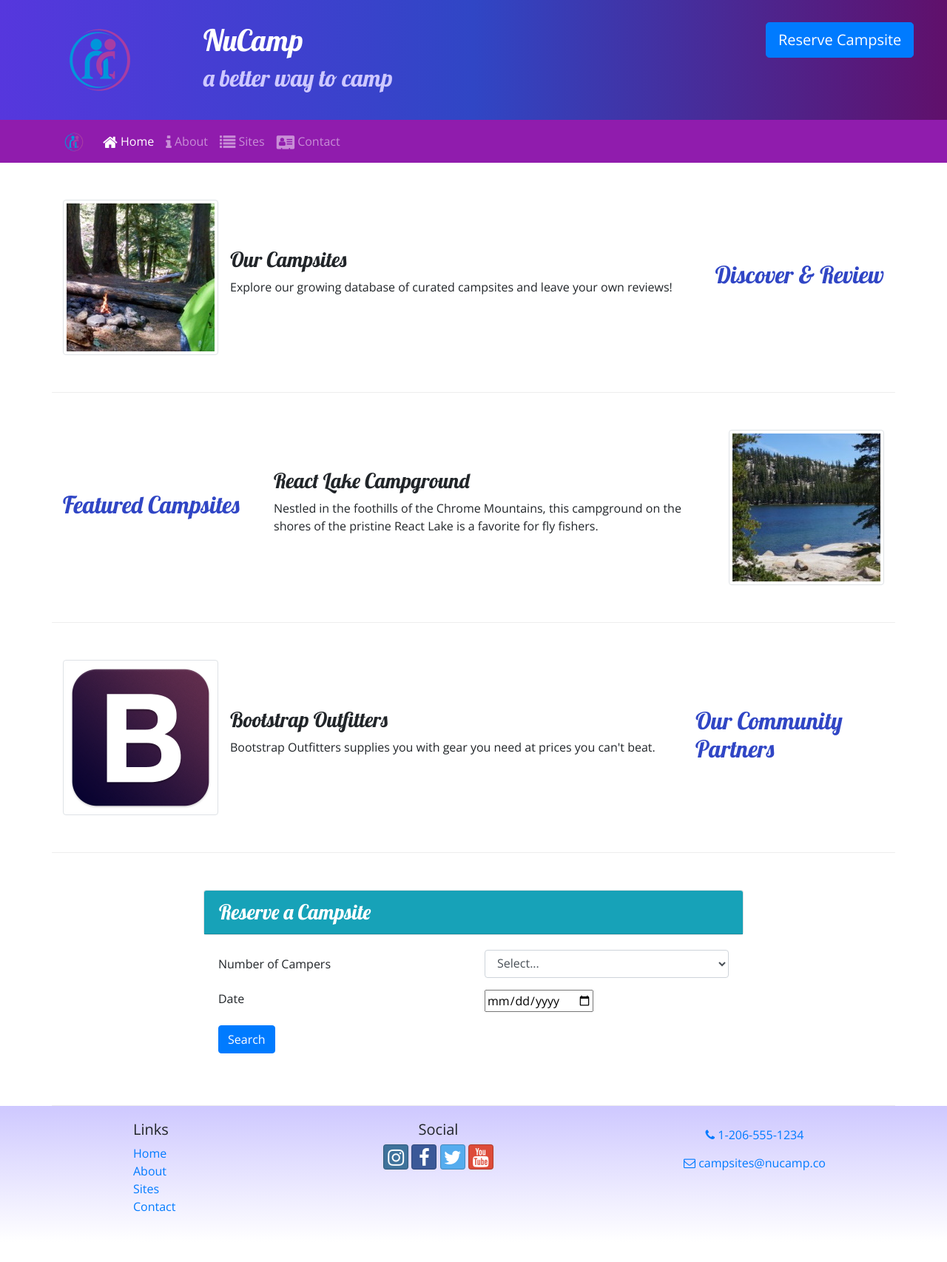
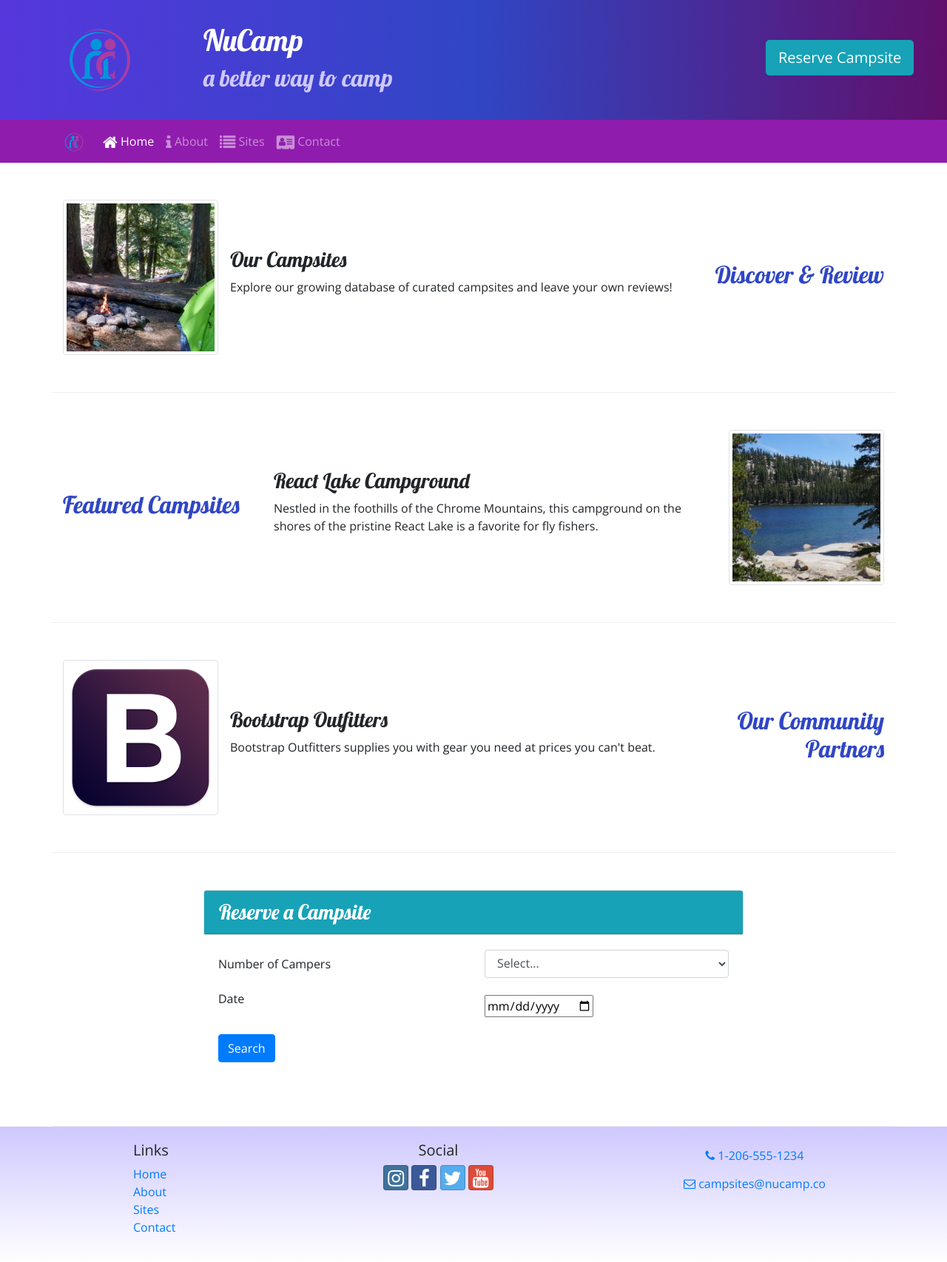
Before and after one commit to LabGuy32/git-test, a website: page index.html in a window 1280 px wide. Shown: the whole page at 74% size. Before the commit the page ends 1679 px from the top, so only its background shows below. Drawn offline with nearby package versions, Linux system fonts and the light colour scheme.

Commit message:
Week 2 Assignment revised

```diff
--- a/index.html
+++ b/index.html
@@ -28,8 +28,8 @@
                     <h1>NuCamp</h1>
                     <h2>a better way to camp</h2>
                 </div>
-                <div class="col-md-4 col-xl-2 tm-4">
-                    <a href="#reserveForm"><button class="btn btn-primary btn-lg text-nowrap">Reserve Campsite</button></a>
+                <div class="col-md-4 col-xl-2 mt-4">
+                    <a href="#reserveForm" class="btn btn-info btn-lg text-nowrap">Reserve Campsite</a>
                 </div>
             </div>
         </div>
@@ -38,7 +38,6 @@
     <nav class="navbar navbar-expand-sm navbar-dark sticky-top">
         <div class="container">
             <a class="navbar-brand" href="#"><img src="img/logo.png" height="30" width="30" /></a>
-            <button class="navbar-toggler" type="button" data-toggle="collapse" data-target="#nucampNavbar">
             <button class="navbar-toggler" type="button" data-toggle="collapse" data-target="#nucampNavbar">
                 <span class="navbar-toggler-icon"></span>
             </button>
@@ -85,7 +84,7 @@
         </div>
         <div class="row row-content align-items-center">
             <div class="col-sm-4 order-sm-last col-md-3">
-                <h2 class="align-items-center">Our Community Partners</h2>
+                <h2 class="text-sm-right">Our Community Partners</h2>
             </div>
             <div class="col">
                 <div class="media">
@@ -107,7 +106,7 @@
                         <div class="row form-group">
                             <label class="col-sm-6 col-form-label" for="numCampers">Number of Campers</label>
                             <div class="col">
-                                <select class="form-control" name="nuCampers" id="nuCampers">
+                                <select class="form-control" name="numCampers" id="numCampers">
                                     <option>Select...</option>
                                     <option value="1">1</option>
                                     <option value="2">2</option>
@@ -120,12 +119,12 @@
                         </div>
                         <div class="row form-group">
                             <label class="col-sm-6" for="date">Date</label>
-                            <div class="col-sm-6">
+                            <div class="col-sm-6 col-form-label">
                                 <input type="date" id="date" name="date" placeholder="Date">
                             </div>
                         </div>
-                        <div class="row form">
-                            <div class="col">
+                        <div class="row">
+                            <div class="col form-group">
                                 <button class="btn btn-primary" type="submit">Search</button>
                             </div>
                         </div>
@@ -165,9 +164,9 @@
     </footer>
 
 <!-- jQuery must come first, then Popper.js, then the Bootstrap JavaScript plugins.-->
-<script src="node_modules/jquery/dist/jquery.slim.min.js"></script>
-<script src="node_modules/popper.js/dist/umd/popper.min.js"></script>
-<script src="node_modules/bootstrap/dist/js/bootstrap.min.js"></script>
+    <script src="node_modules/jquery/dist/jquery.slim.min.js"></script>
+    <script src="node_modules/popper.js/dist/umd/popper.min.js"></script>
+    <script src="node_modules/bootstrap/dist/js/bootstrap.min.js"></script>
 
 </body>
 
```
Also changed, not shown: 2 other files.
